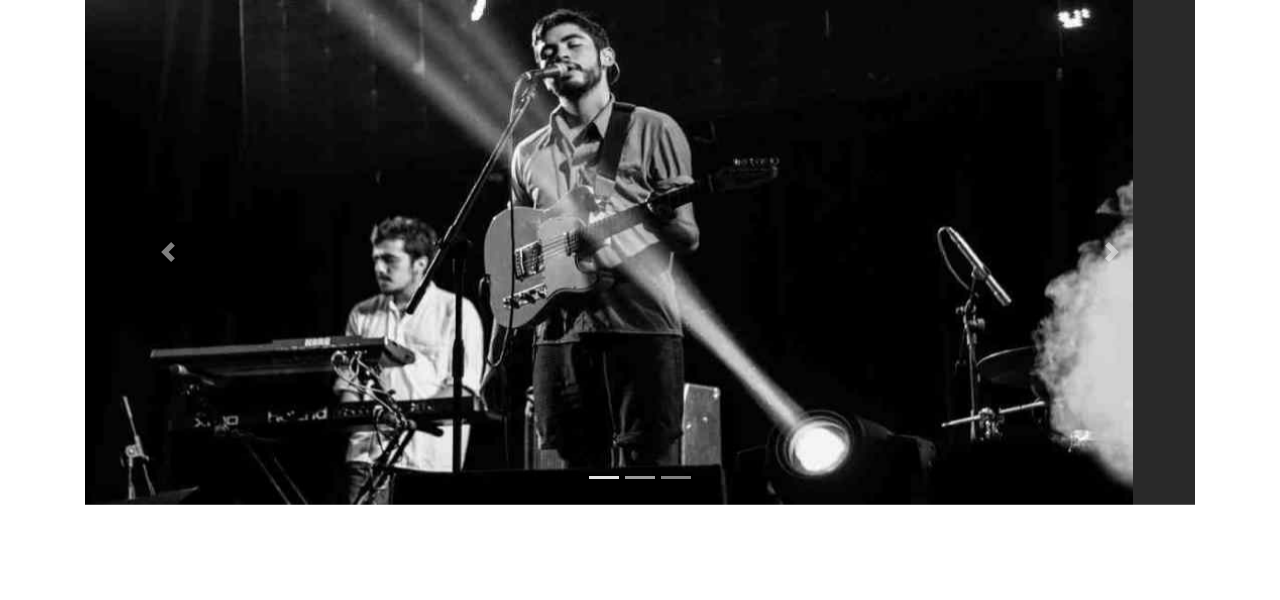
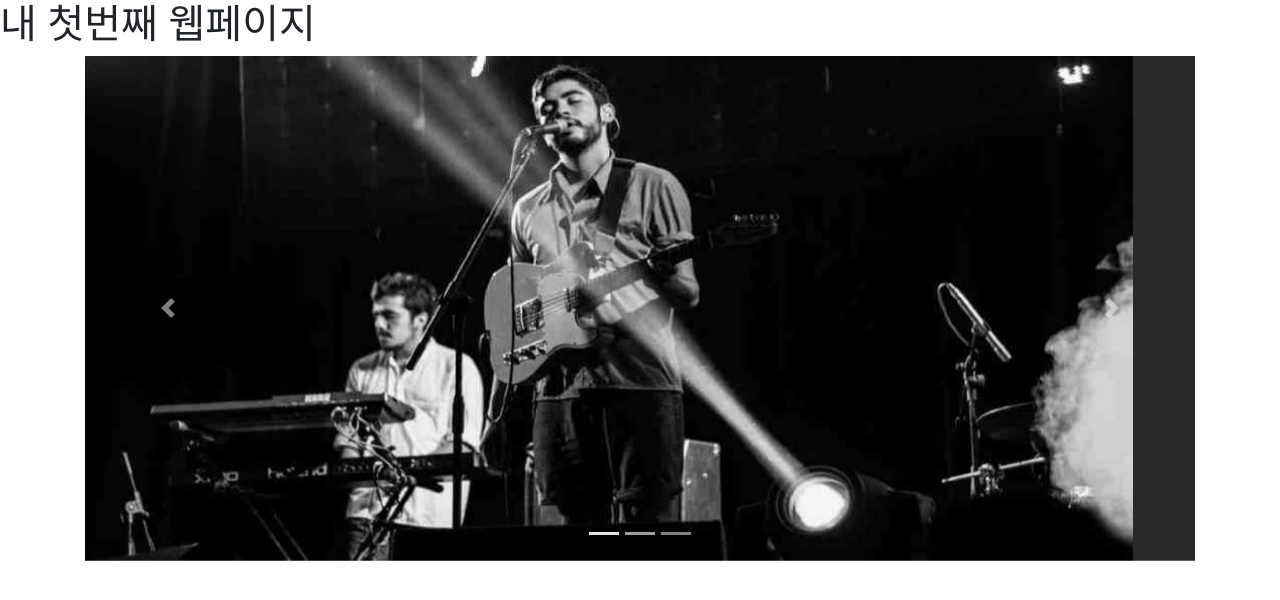
Before and after one commit to jgms95/my-first-webpage, a plain HTML site: page index.html in a window 1280 px wide. Drawn offline with nearby package versions, Linux system fonts and the light colour scheme.

```diff
--- a/index.html
+++ b/index.html
@@ -13,6 +13,8 @@
     </style>
 </head>
 <body>
+
+    <h1>내 첫번째 웹페이지</h1>
     <!--Carousel = 슬라이드-->
     <div class="container">
         <div class="carousel slide" data-ride="carousel" id="demo">
```
